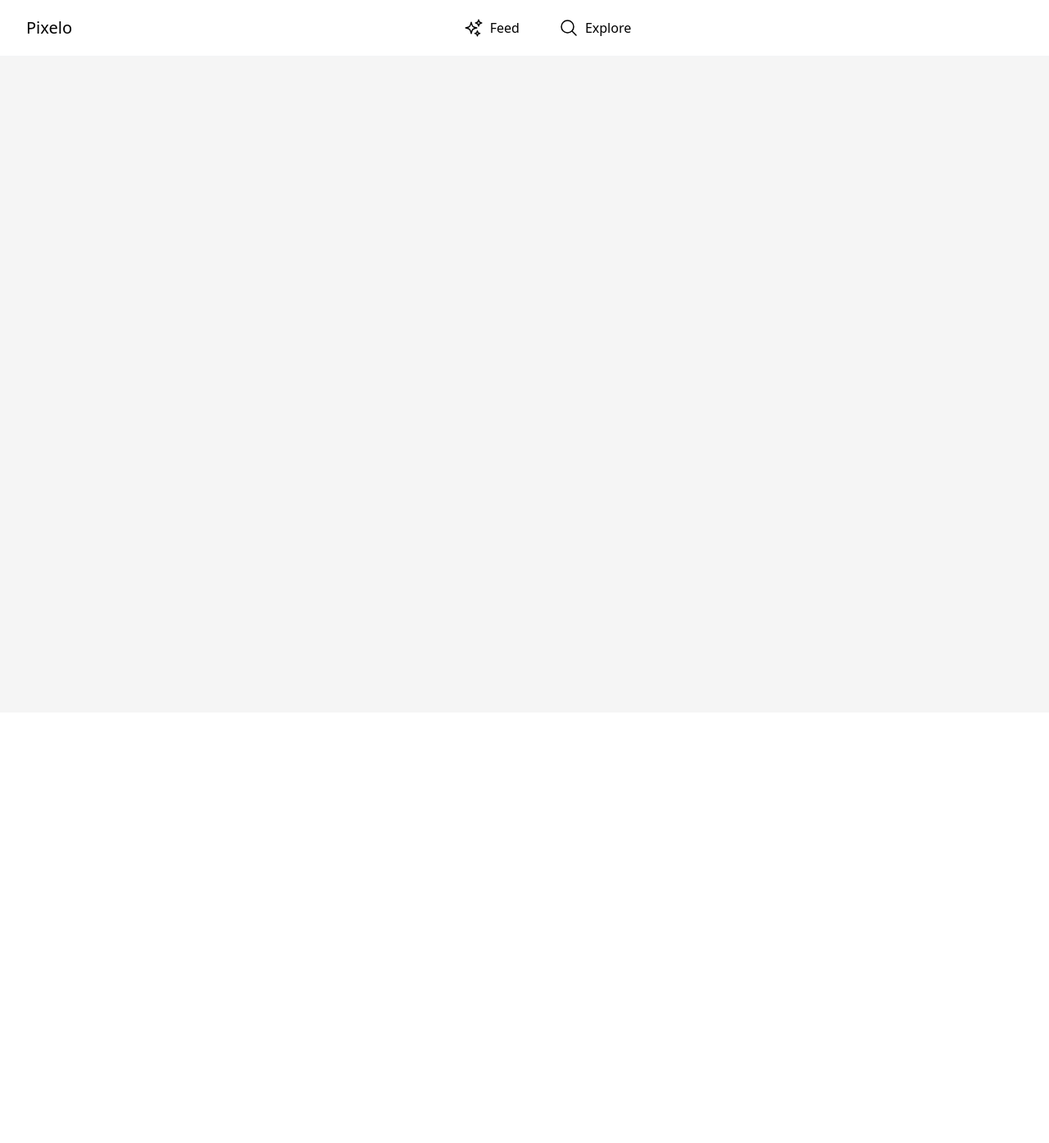
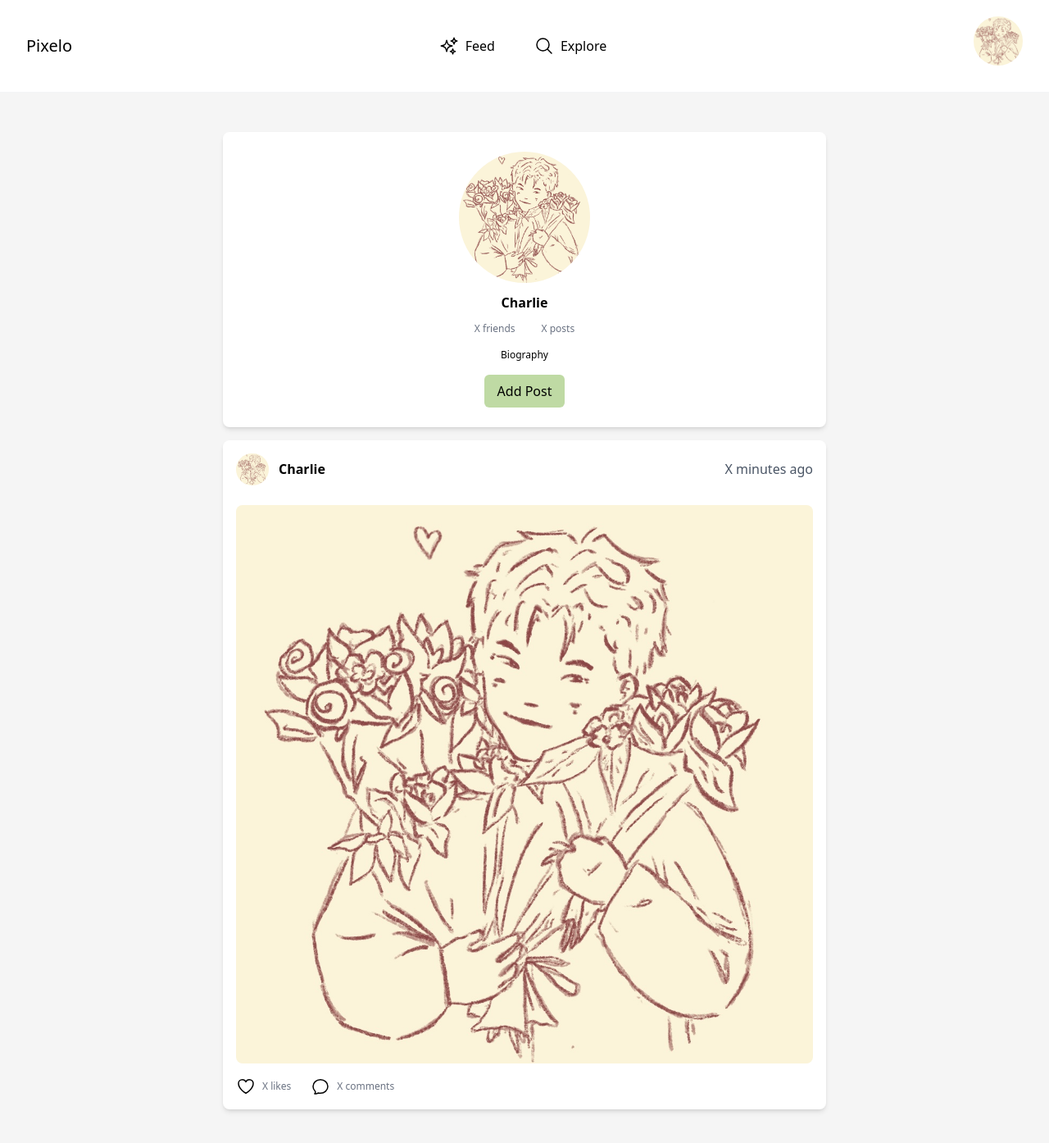
Before and after one commit to mikabulu/Pixelo, a Vue app in the folder frontend/: page /profile in a window 1280 px wide. Before the commit this address had no page. Shown: the top 1394 px of the page at 82% size. Before the commit the page ends 869 px from the top, so only its background shows below. Built offline with nearby package versions, Linux system fonts and the light colour scheme.

Commit message:
Profile Page

```diff
--- a/frontend/src/App.vue
+++ b/frontend/src/App.vue
@@ -32,7 +32,7 @@
 
         <div class="menu-right">
           <a href="#">
-            <img src="" class="rounded-full">
+            <img src="./assets/charlie.jpg" class="h-15 w-15 mb-3 rounded-full object-cover">
           </a>
         </div>
       </div>
@@ -45,7 +45,8 @@
 </template>
 
 <style>
-.feed-icon a, .explore-icon a {
+.feed-icon a,
+.explore-icon a {
   display: flex;
   flex-direction: row;
   gap: 8px;
@@ -55,9 +56,8 @@ a:hover {
   font-weight: 600;
 }
 
-main{
+main {
   background: #f5f5f5;
   min-height: 100vh;
 }
-
 </style>
--- a/frontend/src/router/index.js
+++ b/frontend/src/router/index.js
@@ -18,6 +18,11 @@ const router = createRouter({
       component: LoginView
     },
     {
+      path: '/profile',
+      name: 'profile',
+      component: ProfileView
+    },
+    {
       path: '/signup',
       name: 'signup',
       component: SignupView
--- a/frontend/src/views/LoginView.vue
+++ b/frontend/src/views/LoginView.vue
@@ -23,7 +23,7 @@
 
                 <p class="text-center text-sm text-gray-600">
                     Don't have an account?
-                    <a href="#" class="text-black hover:text-[#bfdaa4] font-medium">Sign up</a>
+                    <RouterLink :to="{'name': 'signup'}" class="text-black hover:text-[#bfdaa4] font-medium">Sign up</RouterLink>
                 </p>
             </div>
         </div>
--- a/frontend/src/views/ProfileView.vue
+++ b/frontend/src/views/ProfileView.vue
@@ -1,38 +1,62 @@
 <template>
-    <div class="grid-container">
-        <div class="profile-header">
-            <div class="profile-card">
-                <img src="" class="profile-image">
-                <p class="profile-name"><strong>User</strong></p>
-                <div class="profile-stats">
-                    <p class="stat">Friends</p>
-                    <p class="stat">Posts</p>
+    <!-- Main Container -->
+    <div class="max-w-3xl mx-auto p-4">
+        <div class="grid grid-cols-1 gap-4">
+            <!-- Profile Container -->
+            <div class="w-full min-h-64 bg-white rounded-lg shadow-md p-6 flex flex-col items-center justify-center">
+                <img src="../assets/charlie.jpg" class="h-40 w-40 mb-3 rounded-full object-cover">
+                <p><strong>Charlie</strong></p>
+                <div class="mt-3 flex space-x-8 justify-around">
+                    <p class="text-xs text-gray-500">X friends</p>
+                    <p class="text-xs text-gray-500">X posts</p>
                 </div>
-                <p class="bio">Bio</p>
-            </div>
-        </div>
-
-        <div class="content-area">
-            <div class="post-create">
-                <div class="post-input">
-                    <textarea class="input-field" placeholder="Post"></textarea>
-                </div>
-                <div class="post-actions">
-                    <a href="#" class="btn btn-gray">Attach</a>
-                    <a href="#" class="btn btn-purple">Post</a>
-                </div>
+                <p class="text-xs text-500 mt-4">Biography</p>
+                <button
+                    class="bg-[#bfdaa4] text-black py-2 px-4 mt-4 rounded-md hover:bg-[#a9c191] focus:outline-none focus:ring-2 focus:ring-black">
+                    Add Post
+                </button>
             </div>
 
-            <div class="post-card">
-                <div class="post-header">
-                    <div class="user-info">
-                        <img src="" class="user-avatar">
-                        <p class="user-name"><strong>User</strong></p>
+            <!-- Post Container -->
+            <div class="w-full aspect-square bg-white rounded-lg shadow-md p-4 flex flex-col">
+                <!-- Header -->
+                <div class="mb-6 flex items-center justify-between">
+                    <div class="flex items-center space-x-3">
+                        <img src="../assets/charlie.jpg" class="w-[40px] rounded-full">
+
+                        <p><strong>Charlie</strong></p>
                     </div>
-                    <p class="post-time">1 minute ago</p>
+                    <p class="text-gray-600">X minutes ago</p>
                 </div>
-                <img src="" class="post-image">
-                <div class="post-footer">
+
+                <!-- Post  -->
+                <img src="../assets/charlie.jpg" class="w-full rounded-lg flex-grow my-4 mt-0">
+
+                <!-- Comments/Likes -->
+                <div class="mt-auto flex justify-between">
+                    <div class="flex space-x-6">
+                        <div class="flex items-center space-x-2">
+                            <svg xmlns="http://www.w3.org/2000/svg" fill="none" viewBox="0 0 24 24" stroke-width="1.5"
+                                stroke="currentColor" class="w-6 h-6">
+                                <path stroke-linecap="round" stroke-linejoin="round"
+                                    d="M21 8.25c0-2.485-2.099-4.5-4.688-4.5-1.935 0-3.597 1.126-4.312 2.733-.715-1.607-2.377-2.733-4.313-2.733C5.1 3.75 3 5.765 3 8.25c0 7.22 9 12 9 12s9-4.78 9-12z">
+                                </path>
+                            </svg>
+
+                            <span class="text-gray-500 text-xs">X likes</span>
+                        </div>
+
+                        <div class="flex items-center space-x-2">
+                            <svg xmlns="http://www.w3.org/2000/svg" fill="none" viewBox="0 0 24 24" stroke-width="1.5"
+                                stroke="currentColor" class="w-6 h-6">
+                                <path stroke-linecap="round" stroke-linejoin="round"
+                                    d="M12 20.25c4.97 0 9-3.694 9-8.25s-4.03-8.25-9-8.25S3 7.444 3 12c0 2.104.859 4.023 2.273 5.48.432.447.74 1.04.586 1.641a4.483 4.483 0 01-.923 1.785A5.969 5.969 0 006 21c1.282 0 2.47-.402 3.445-1.087.81.22 1.668.337 2.555.337z">
+                                </path>
+                            </svg>
+
+                            <span class="text-gray-500 text-xs">X comments</span>
+                        </div>
+                    </div>
                 </div>
             </div>
         </div>
@@ -41,152 +65,11 @@
 
 <script>
 
+export default {
+    name: 'GridLayout',
+
+}
 </script>
-<style>
-.grid-container {
-    max-width: 80rem;
-    margin: 0 auto;
-    display: grid;
-    grid-template-areas:
-        "header"
-        "content";
-    gap: 1rem;
-    width: 100%;
-}
 
-.profile-header {
-    grid-area: header;
-    width: 100%;
-    max-width: 48rem;
-    margin: 0 auto;
-}
 
-.content-area {
-    grid-area: content;
-    width: 100%;
-    max-width: 48rem;
-    margin: 0 auto;
-    display: flex;
-    flex-direction: row;
-    gap: 1rem;
-}
-
-.post-create,
-.post-card {
-    width: 100%;
-}
-
-.profile-card {
-    padding: 1rem;
-    background-color: #bfdaa4;
-    border: 1px solid #e5e7eb;
-    border-radius: 0.5rem;
-    text-align: center;
-    height: 15rem;
-}
-
-.profile-image {
-    margin-bottom: 1.5rem;
-    border-radius: 9999px;
-}
-
-.profile-stats {
-    margin-top: 1.5rem;
-    display: flex;
-    justify-content: space-around;
-    gap: 2rem;
-}
-
-.stat {
-    font-size: 0.75rem;
-    color: #6b7280;
-}
-
-.bio{
-    margin-top: 1.5rem;
-    font-size: 0.9rem;
-    background-color: white;
-    padding: 2rem;
-    border-radius: 0.5rem;
-}
-
-.post-create {
-    background-color: white;
-    border: 1px solid #e5e7eb;
-    border-radius: 0.5rem;
-}
-
-.post-input {
-    padding: 1rem;
-}
-
-.input-field {
-    width: 100%;
-    padding: 1rem;
-    background-color: #f3f4f6;
-    border-radius: 0.5rem;
-}
-
-.post-actions {
-    padding: 1rem;
-    border-top: 1px solid #f3f4f6;
-    display: flex;
-    justify-content: space-between;
-}
-
-.btn {
-    display: inline-block;
-    padding: 1rem 1.5rem;
-    border-radius: 0.5rem;
-    color: white;
-    margin: 0.5rem;
-}
-
-.btn-gray {
-    background-color: #4b5563;
-}
-
-.btn-purple {
-    background-color:#bfdaa4;
-}
-
-.post-card {
-    padding: 1rem;
-    background-color: white;
-    border: 1px solid #e5e7eb;
-    border-radius: 0.5rem;
-}
-
-.post-header {
-    margin-bottom: 1.5rem;
-    display: flex;
-    align-items: center;
-    justify-content: space-between;
-}
-
-.user-info {
-    display: flex;
-    align-items: center;
-    gap: 1.5rem;
-}
-
-.user-avatar {
-    width: 40px;
-    border-radius: 9999px;
-}
-
-.post-time {
-    color: #4b5563;
-}
-
-.post-image {
-    width: 100%;
-    border-radius: 0.5rem;
-}
-
-.post-footer {
-    margin: 1.5rem 0;
-    display: flex;
-    justify-content: space-between;
-}
-</style>
+<style scoped></style>
--- a/frontend/src/views/SignupView.vue
+++ b/frontend/src/views/SignupView.vue
@@ -33,7 +33,7 @@
 
                 <p class="text-center text-sm text-gray-600">
                     Already have an account?
-                    <a href="#" class="text-black hover:text-[#bfdaa4] font-medium">Login</a>
+                    <RouterLink :to="{'name': 'login'}" class="text-black hover:text-[#bfdaa4] font-medium">Login</RouterLink>
                 </p>
             </div>
         </div>
```
Also changed, not shown: frontend/src/assets/charlie.jpg (added).
